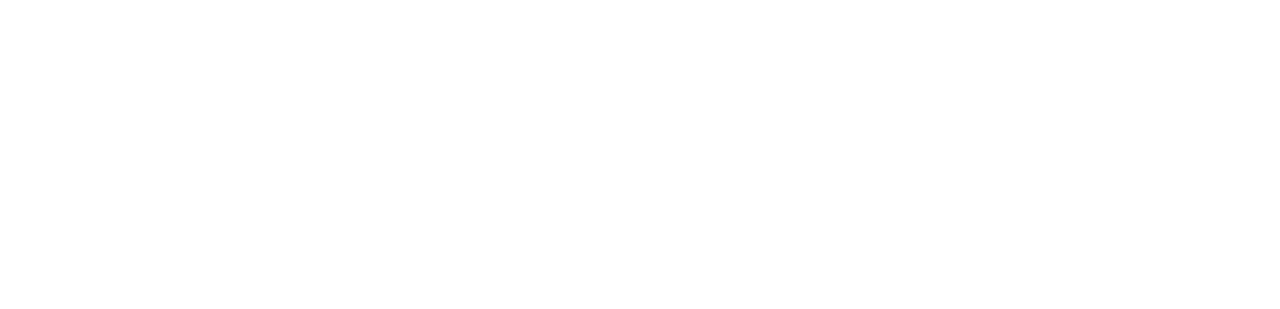
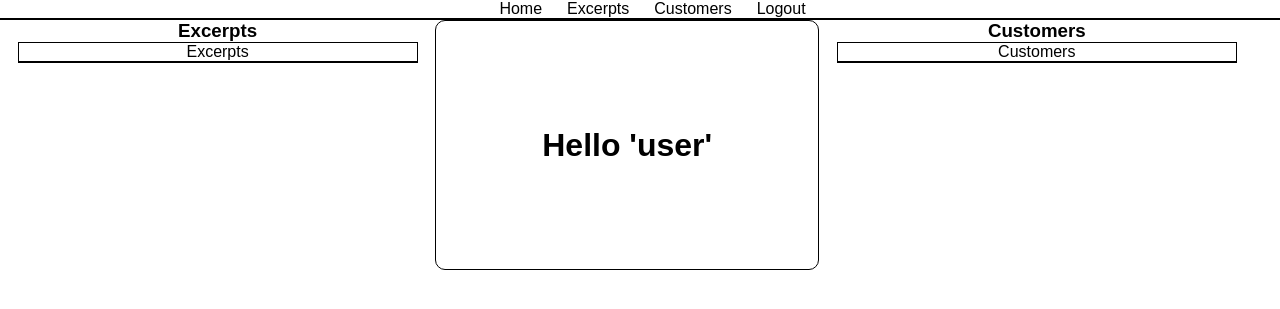
Before and after one commit to JuliusDeBoer/ws-scrum, a PHP site: page /dashboard/index.php in a window 1280 px wide. Before the commit the part shown is empty. Shown: the top 309 px of the page. Run offline with PHP 8.4, Linux system fonts and the light colour scheme.

Commit message:
added dashbord

```diff
--- a/public/dashboard/index.php
+++ b/public/dashboard/index.php
@@ -1,7 +1,43 @@
 <!DOCTYPE html>
 <html>
 <head>
+  <meta charset="UTF-8">
+  <meta http-equiv="X-UA-Compatible" content="IE=edge">
+  <meta name="viewport" content="width=device-width, initial-scale=1.0">
+  <title>Dashboard</title>
+  <link rel="stylesheet" href="../style.css">
 </head>
 <body>
+    <div class="dashboard">
+        <nav>
+            <ul>
+                <li>Home</li>
+                <li>Excerpts</li>
+                <li>Customers</li>
+                <li>Logout</li>
+            </ul>
+        </nav>
+        <div class="home">
+            <div class="excerptCustomer">
+                <h3>Excerpts</h3>
+                <div class="excerptsCustomers">
+                    <ul>
+                        <li>Excerpts</li>
+                    </ul>
+                </div>
+            </div>
+            <div class="greeting">
+                <h1>Hello 'user'</h1>
+            </div>
+            <div class="excerptCustomer">
+                <h3>Customers</h3>
+                <div class="excerptsCustomers">
+                    <ul>
+                        <li>Customers</li>
+                    </ul>
+                </div>
+            </div>
+        </div>
+    </div>
 </body>
 </html>
--- a/public/index.php
+++ b/public/index.php
@@ -5,7 +5,7 @@
   <meta http-equiv="X-UA-Compatible" content="IE=edge">
   <meta name="viewport" content="width=device-width, initial-scale=1.0">
   <title>Login page</title>
-  <link rel="stylesheet" href="login.css">
+  <link rel="stylesheet" href="style.css">
 </head>
 <body>
   <div class="container">
--- a/public/style.css
+++ b/public/style.css
@@ -39,3 +39,54 @@ form
     flex-direction: column;
     justify-content: center;
 }
+
+nav ul
+{
+    list-style: none;
+    border-bottom: solid 2px #000;
+    display: flex;
+    justify-content: center;
+    flex-direction: row;
+}
+
+nav ul li
+{
+    margin-left: 25px;
+}
+
+.home
+{
+    display: flex;
+}
+
+.greeting
+{
+    width: 30%;
+    height: 250px;
+    border: solid 1px #000;
+    border-radius: 10px;
+    display: flex;
+    justify-content: center;
+    align-items: center;
+}
+
+.excerptCustomer
+{
+    width: 34%;
+    display: flex;
+    align-items: center;
+    flex-direction: column;
+}
+
+.excerptsCustomers
+{
+    text-align: center;
+    width: 400px;
+    border: solid 1px #000;
+}
+
+.home ul
+{
+    list-style: none;
+    border-bottom: solid 1px #000;
+}
```
